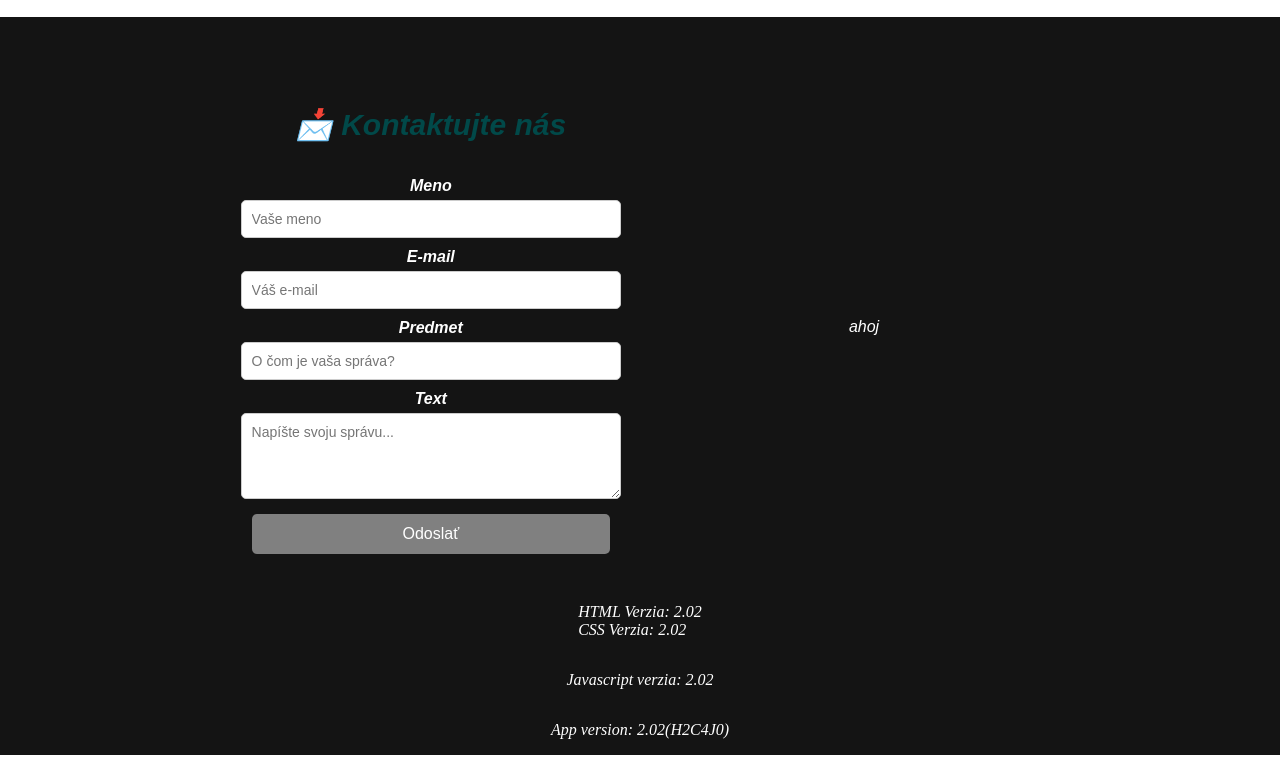
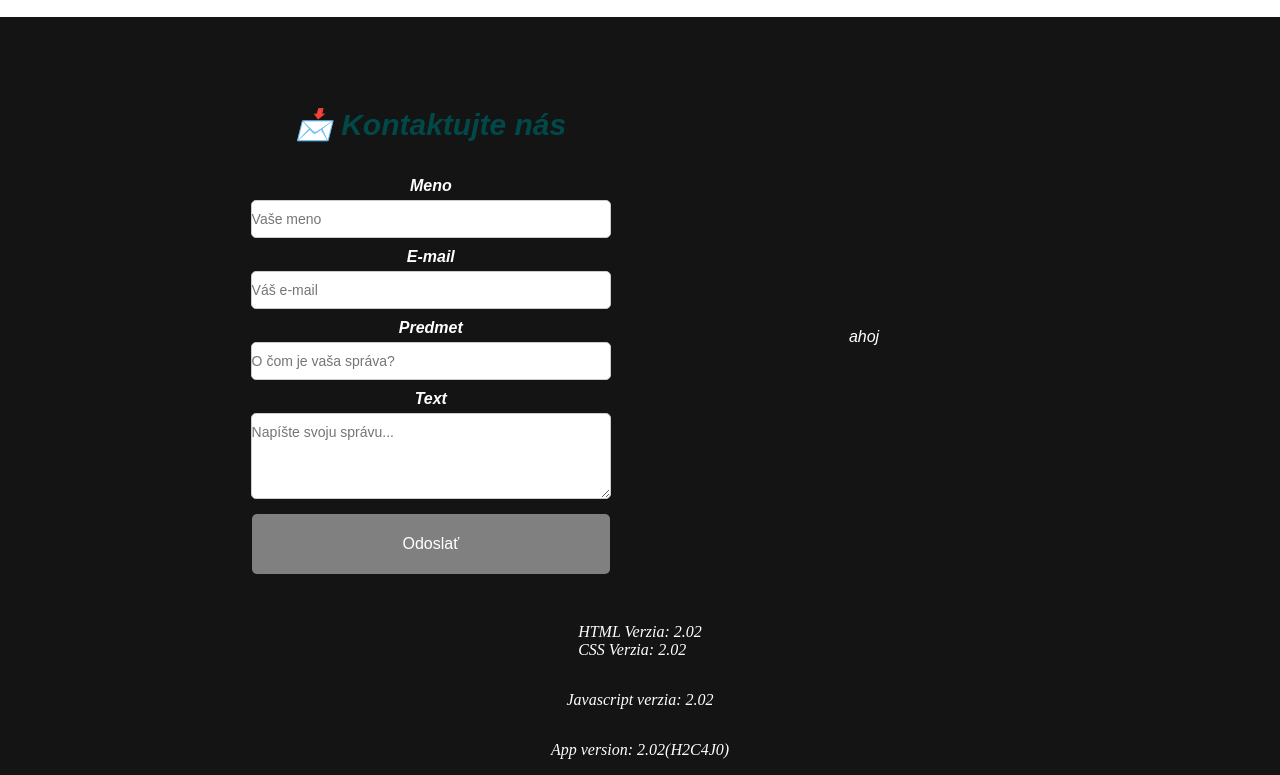
Before and after one commit to Skuska-cr/fishing, a plain HTML site: page index.html in a window 1280 px wide. Shown: the part 1264-2039 px from the top of the page. Drawn offline with Linux system fonts and the light colour scheme.

Commit message:
Update styles.css

```diff
--- a/data/styles.css
+++ b/data/styles.css
@@ -1068,7 +1068,7 @@ label {
 
 input, textarea {
     width: 100%;
-    padding: 10px;
+    padding: 10px 0px;
     margin-top: 5px;
     border: 1px solid #ccc;
     border-radius: 5px;
@@ -1091,7 +1091,7 @@ button {
     color: white;
     border: none;
     display: flex;
-    padding: 20px;
+    padding: 30px;
     justify-content: center;
     align-items: center;
     margin-top: 15px;
```
